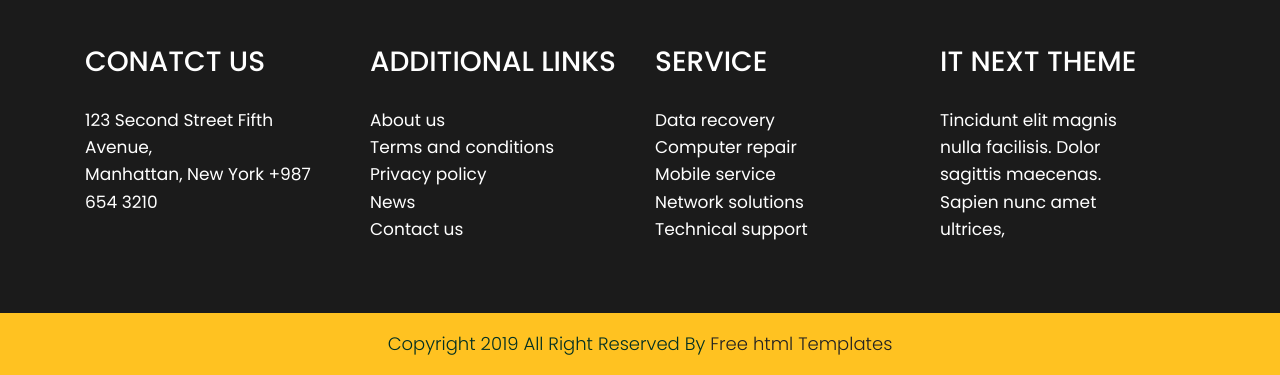
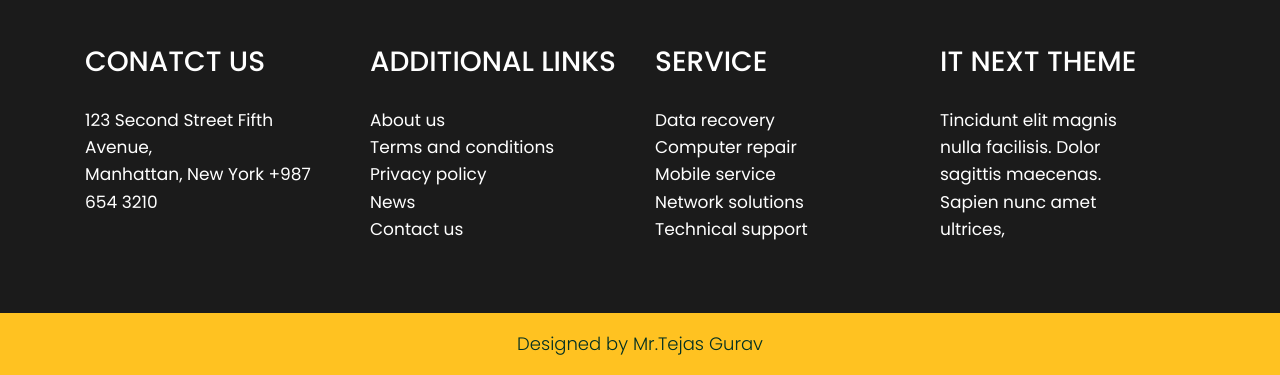
Before and after one commit to Tejhub/E-Commerce-Website, a plain HTML site: page contact.html in a window 1280 px wide. Shown: the part 1025-1400 px from the top of the page. Drawn offline with nearby package versions, Linux system fonts and the light colour scheme.

Commit message:
Update contact.html

```diff
--- a/contact.html
+++ b/contact.html
@@ -197,7 +197,7 @@
             </div>
          </div>
             <div class="copyright">
-               <p>Copyright 2019 All Right Reserved By <a href="https://html.design/">Free html Templates</a></p>
+               <p>Designed by Mr.Tejas Gurav</p>
             </div>
 
       </div>
```
